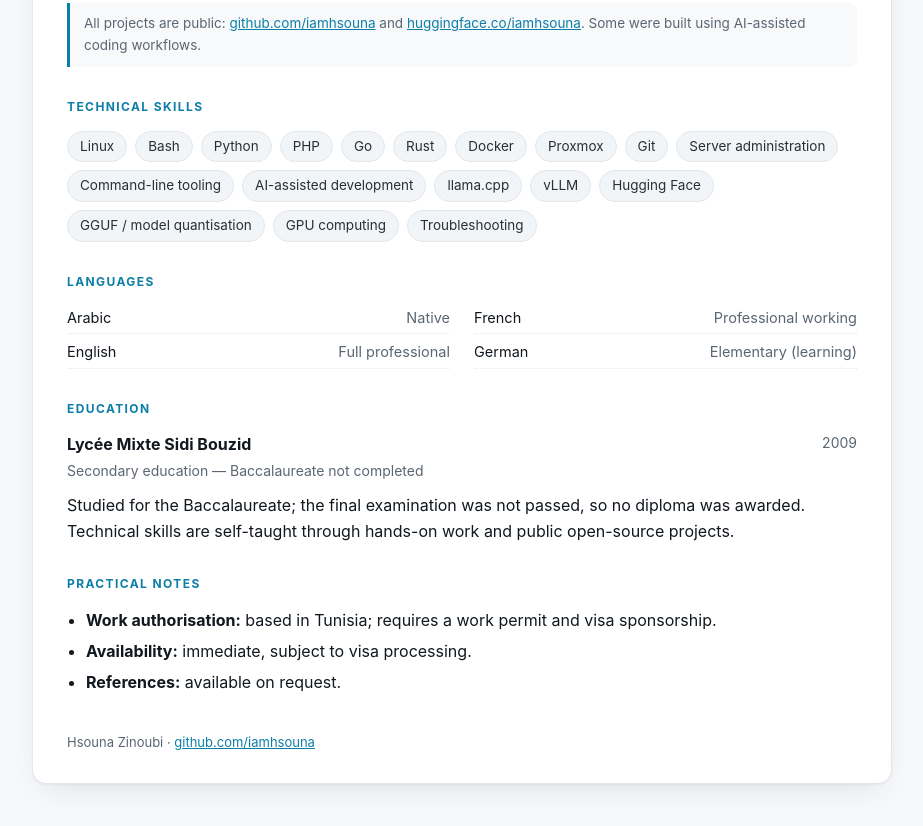
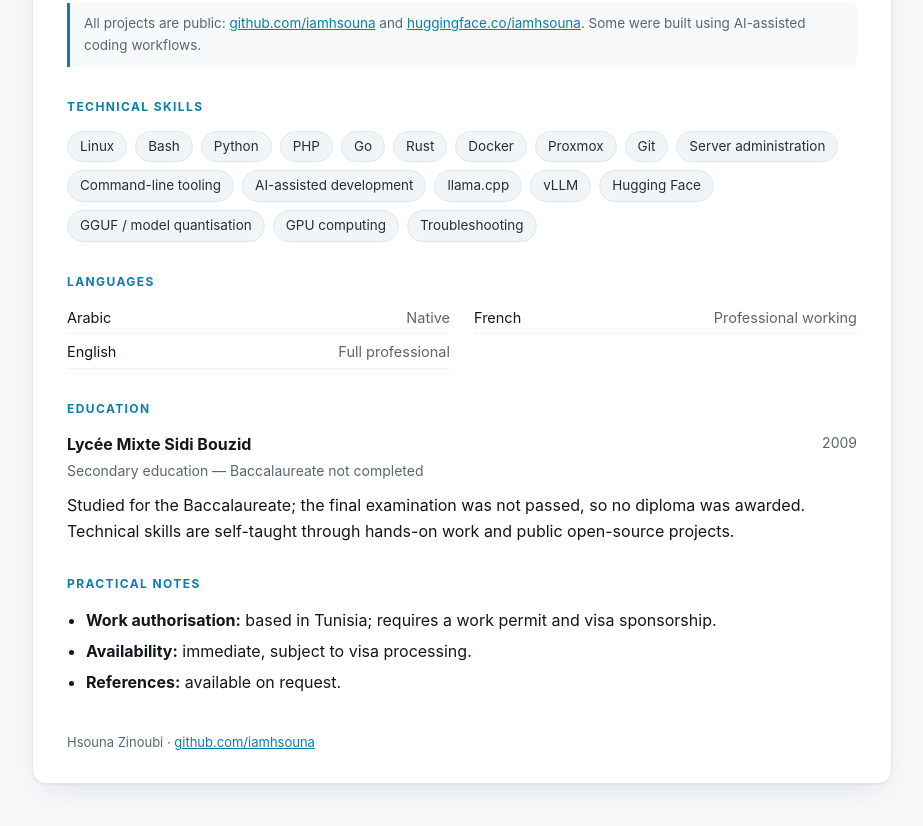
Before and after one commit to iamhsouna/iamhsouna.github.io, a plain HTML site: page index.html in a window 1280 px wide. Shown: the part 1817-2643 px from the top of the page, without its empty margins (178-1101 px from the left). Drawn offline with Linux system fonts and the light colour scheme.

Commit message:
Languages: remove unconfirmed German entry

```diff
--- a/index.html
+++ b/index.html
@@ -260,7 +260,6 @@
         <div><span>Arabic</span><span>Native</span></div>
         <div><span>French</span><span>Professional working</span></div>
         <div><span>English</span><span>Full professional</span></div>
-        <div><span>German</span><span>Elementary (learning)</span></div>
       </div>
     </section>
 
```
